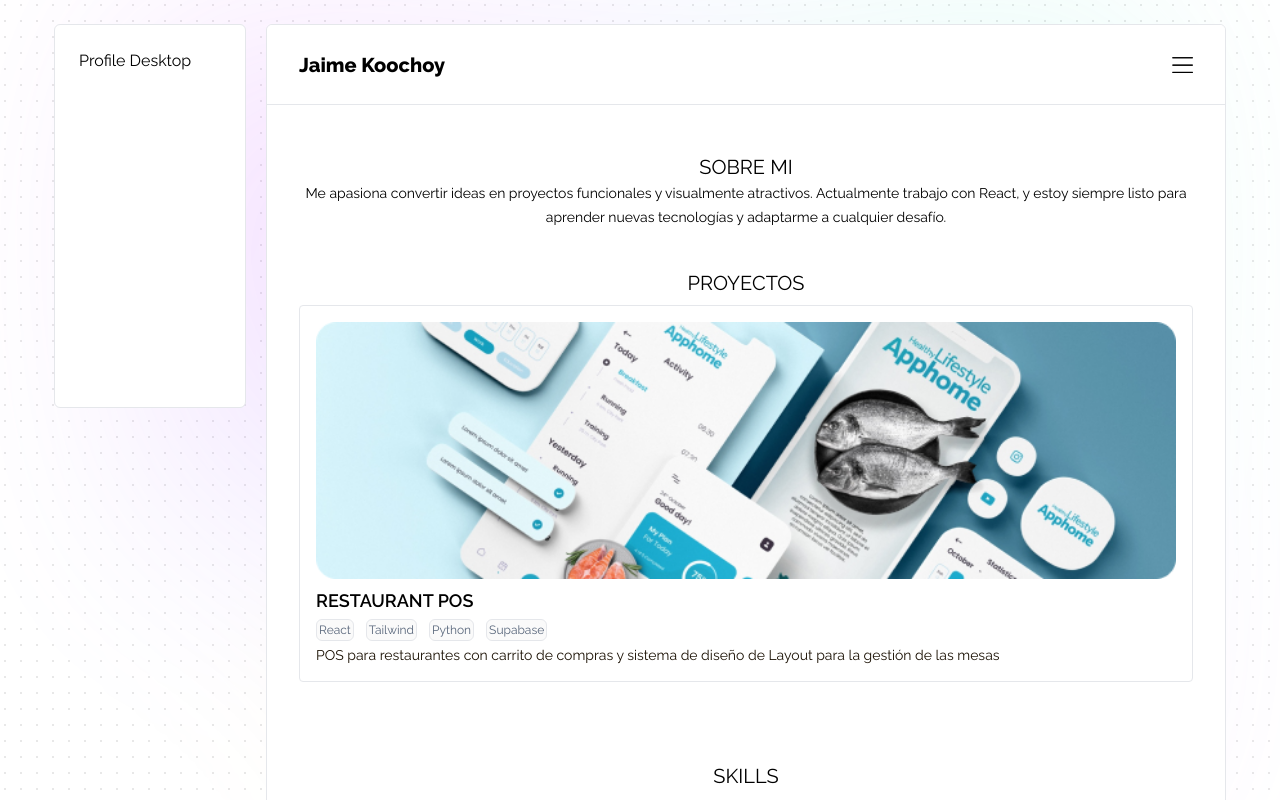
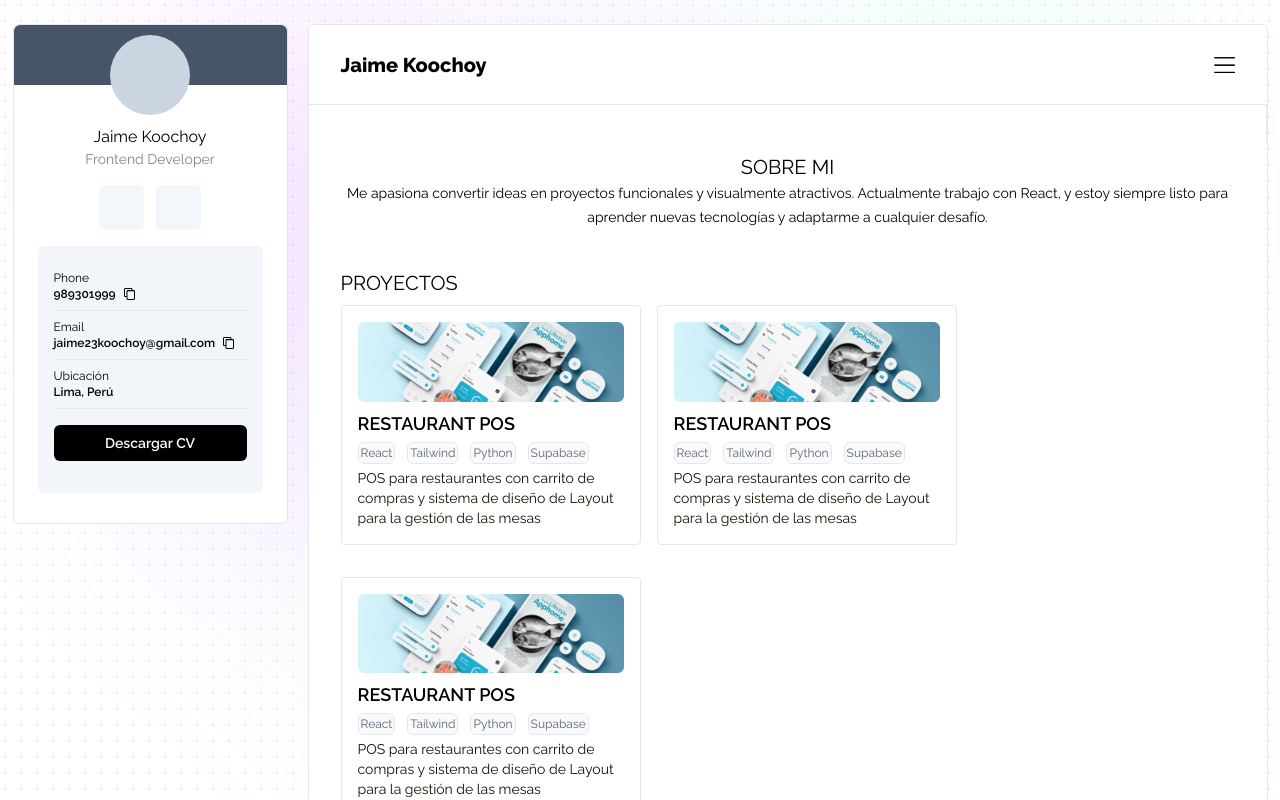
Before and after one commit to koochoy97/porfolio, a React (Vite) app: page / in a window 1280 px wide. Built offline with nearby package versions, Linux system fonts and the light colour scheme.

Commit message:
Avance desktop

```diff
--- a/src/components/About_me.tsx
+++ b/src/components/About_me.tsx
@@ -14,9 +14,24 @@ export function About_me() {
       </div>
 
       <div className="content w-full">
-        <p className="text-xl font-['Raleway'] text-center w-full mt-10 mb-2">
+        <p className="text-xl font-['Raleway'] text-center w-full mt-10 mb-2 xl:text-left">
           PROYECTOS
         </p>
+
+        <div className=" md:flex md:gap-4 md:flex-wrap">
+          <Project_item
+            title="Restaurant POS"
+            description="POS para restaurantes con carrito de compras y sistema de diseño de Layout para la gestión de las mesas "
+            tech={["React", "Tailwind", "Python", "Supabase"]}
+            id={1}
+          />
+
+          <Project_item
+            title="Restaurant POS"
+            description="POS para restaurantes con carrito de compras y sistema de diseño de Layout para la gestión de las mesas "
+            tech={["React", "Tailwind", "Python", "Supabase"]}
+            id={1}
+          />
 
           <Project_item
             title="Restaurant POS"
@@ -26,5 +41,6 @@ export function About_me() {
           />
         </div>
       </div>
+    </div>
   );
 }
--- a/src/components/Profile_desktop.tsx
+++ b/src/components/Profile_desktop.tsx
@@ -1,7 +1,58 @@
+import { Copy_clipboard_button } from "./Copy_clipboard_button";
+
 export function Profile_desktop() {
   return (
-    <div className="bg-white z-50 rounded-md border relative my-6 p-6 hidden xl:flex xl:w-[15%] xl:mr-5 max-h-96">
-      Profile Desktop
+    <div className="bg-white z-50 rounded-md border my-6  hidden xl:flex xl:w-[275px] xl:mr-5 xl:flex-col h-[500px] ">
+      <div className="row_1 text-center bg-slate-600 rounded-t-md h-[60px] relative">
+        <div className="bg-slate-300 rounded-full w-[80px] h-[80px] absolute bottom-[-50%] left-[50%] translate-x-[-50%]"></div>
+      </div>
+
+      <div className="row_2 text-center px-6 mt-10">
+        <p>Jaime Koochoy</p>
+        <p className="text-sm text-[#858585]">Frontend Developer</p>
+      </div>
+
+      <div className="row_3 text-center px-6 mt-4 flex gap-3 justify-center">
+        <div className="bg-[#F2F7FC] w-[45px] h-[45px] rounded-md"></div>
+        <div className="bg-[#F2F7FC] w-[45px] h-[45px] rounded-md"></div>
+      </div>
+
+      <div className="row_4 text-left mx-6 p-4 mt-4 bg-[#F2F5F9] rounded-md ">
+        <div className="flex items-center justify-center gap-2 border-b py-2">
+          <div className="text-xs w-full">
+            <p className="text-left">Phone</p>
+            <p className="flex items-center justify-left gap-2 font-semibold">
+              989301999 <Copy_clipboard_button value="98301999" />
+            </p>
+          </div>
+        </div>
+
+        <div className="flex items-center justify-center gap-2 border-b py-2">
+          <div className="text-xs w-full">
+            <p className="text-left">Email</p>
+            <p className="flex items-center justify-left gap-2 font-semibold">
+              jaime23koochoy@gmail.com
+              <Copy_clipboard_button value="jaime23koochoy@gmail.com" />
+            </p>
+          </div>
+        </div>
+
+        <div className="flex items-center justify-center gap-2 border-b py-2">
+          <div className="text-xs w-full">
+            <p className="text-left">Ubicación</p>
+            <p className="flex items-center justify-left gap-2 font-semibold">
+              Lima, Perú
+            </p>
+          </div>
+        </div>
+
+        <div className="my-4">
+          <button className="text-sm font-semibold bg-black text-white w-full rounded-md py-2">
+            {" "}
+            Descargar CV
+          </button>
+        </div>
+      </div>
     </div>
   );
 }
--- a/src/components/Project_item.tsx
+++ b/src/components/Project_item.tsx
@@ -9,7 +9,7 @@ interface Props {
 
 export function Project_item(props: Props) {
   return (
-    <div className="bg-white w-full p-4 border rounded flex flex-col items-center mb-4">
+    <div className="bg-white w-full p-4 border rounded flex flex-col items-center mb-4 md:w-[300px]">
       <img src="/public/images/Rectangle.png" alt="" className="mb-2 w-full" />
       <p className="title text-lg font-['Raleway'] font-semibold text-left w-full uppercase">
         {props.title}
```
Lines whose indentation alone changed are shown as unchanged.
